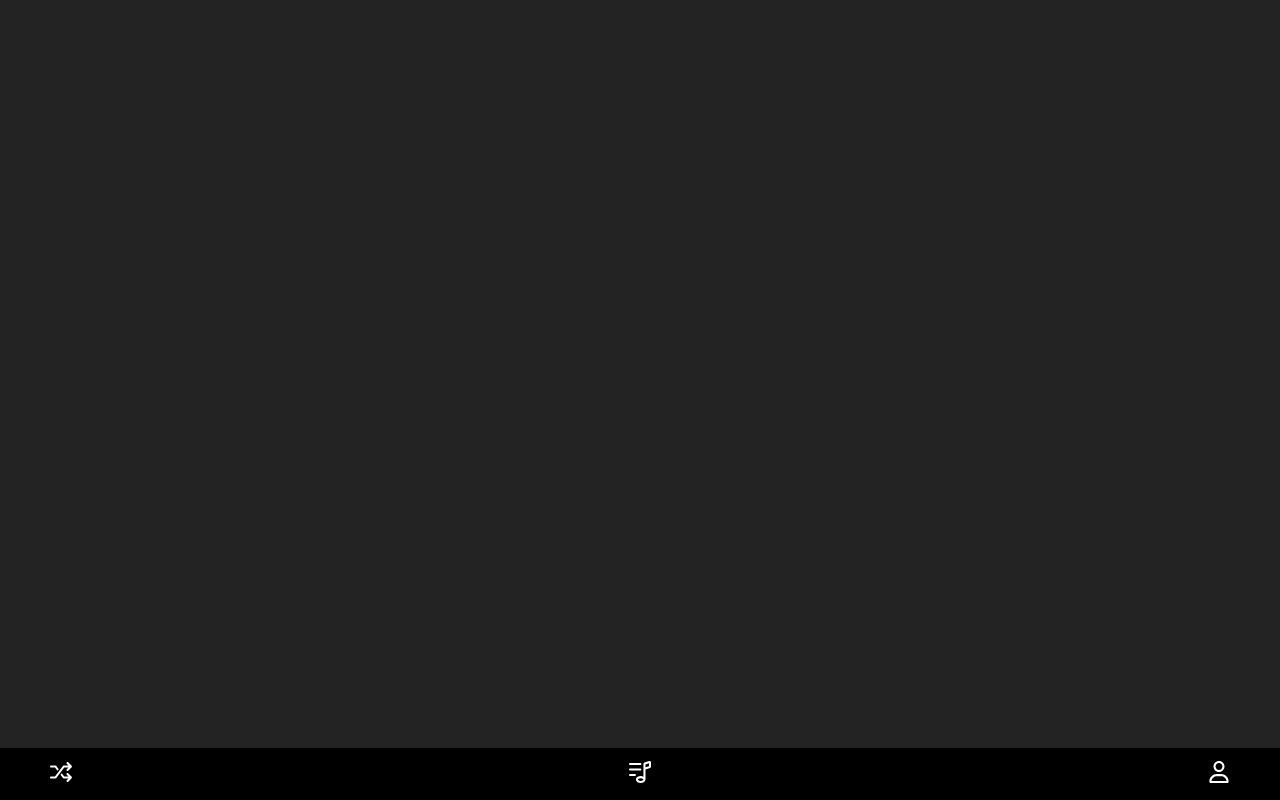
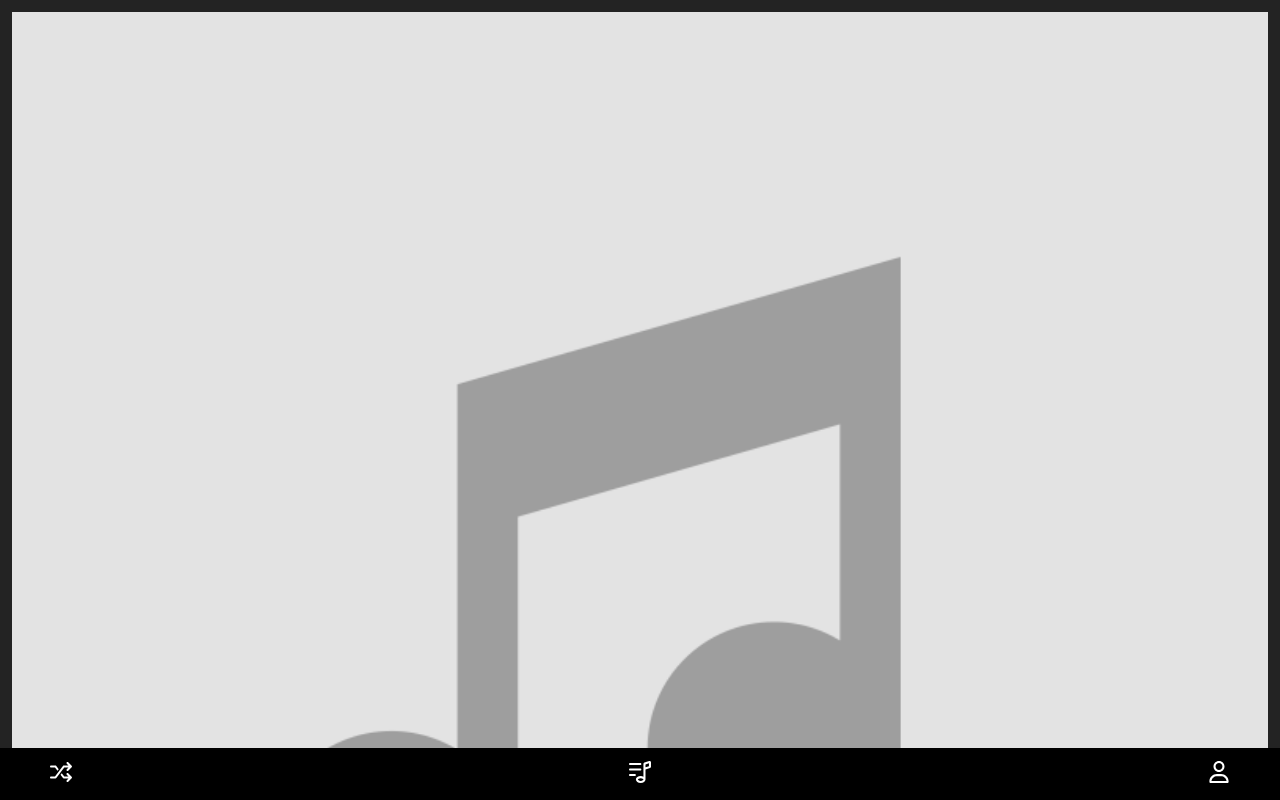
Before and after one commit to Suggest-App/SuggestApp, a Vue app: page /home in a window 1280 px wide. Built offline with nearby package versions, Linux system fonts and the light colour scheme.

Commit message:
[ADD] created placeholder image for the shuffle view

```diff
--- a/src/assets/scss/base.scss
+++ b/src/assets/scss/base.scss
@@ -2,6 +2,7 @@ body, html {
   padding: 0;
   margin: 0;
 }
+
 * {
  box-sizing: border-box;
  font-family: Inter, -apple-system, BlinkMacSystemFont, 'Segoe UI', Roboto, Oxygen, Ubuntu,
@@ -10,6 +11,12 @@ body, html {
 
 h1, p {
  margin: 0;
+}
+
+@mixin bc-attr {
+  background-size: contain;
+  background-repeat: no-repeat;
+  background-position: center;
 }
 
 @font-face {
--- a/src/assets/scss/home-view/home-view.scss
+++ b/src/assets/scss/home-view/home-view.scss
@@ -4,17 +4,27 @@
   overflow-y: scroll;
   scroll-snap-type: y mandatory; /* Vertikal Scrollen und Snap Points streng einhalten */
 
-  .container {
+  .shuffle-card {
+    position: relative;
+    height: 100vh;
     width: 100%;
-    height: 100vh;
     scroll-snap-align: start; /* An der Oberkante jeder Sektion soll gestoppt werden */
+    padding: 12px;
+
+    .song-image {
+      @include bc-attr;
+      width: 100%;
+      aspect-ratio: 1 / 1;
+      background-color: grey;
+      background-image: url("@/assets/images/music_placeholder.png");
+    }
   }
 
-  .container:nth-of-type(even) {
+  .shuffle-card:nth-of-type(even) {
     background: #2d2d2d;
   }
 
-  .container:nth-of-type(odd) {
+  .shuffle-card:nth-of-type(odd) {
     background: #232323;
   }
 }
--- a/src/assets/scss/navbar.scss
+++ b/src/assets/scss/navbar.scss
@@ -15,4 +15,10 @@
     height: 22px;
     cursor: pointer;
   }
+
+  // TODO: set color programmatically
+  .router-link-exact-active svg{
+    border-color: green;
+    color: green;
+  }
 }
--- /dev/null
+++ b/src/components/home-view/ShuffleCard.vue
@@ -0,0 +1,7 @@
+<script setup lang="ts"></script>
+
+<template>
+  <div class="shuffle-card">
+    <div class="song-image"></div>
+  </div>
+</template>
--- a/src/views/HomeView.vue
+++ b/src/views/HomeView.vue
@@ -1,10 +1,11 @@
 <script setup lang="ts">
 import Navbar from "@/components/Navbar.vue";
+import ShuffleCard from "@/components/home-view/ShuffleCard.vue";
 </script>
 
 <template>
   <section id="home-view">
-    <div class="container" v-for="index in 25" :key="index"></div>
+    <ShuffleCard v-for="index in 25" :key="index" />
     <Navbar />
   </section>
 </template>
```
Also changed, not shown: src/assets/images/music_placeholder.png (added). Lines whose indentation alone changed are shown as unchanged.
